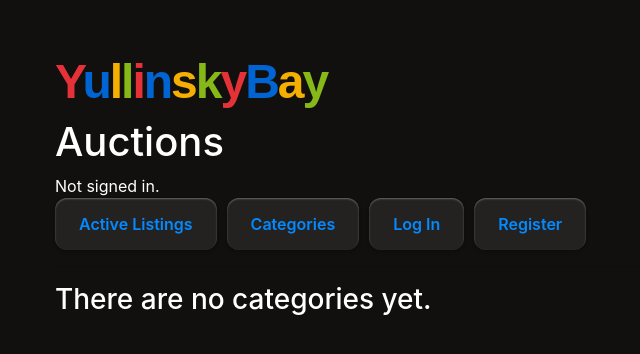
After one commit to Yullinsky/commerce, a Django app: page /category-list in a window 1280 px wide. The commit adds this page. Shown: the top 354 px of the page, without its empty margins (1-641 px from the left). Run offline with Django 3.2, Linux system fonts and the light colour scheme; some libraries are stand-ins or nearby versions.

Commit message:
some shit

```diff
--- /dev/null
+++ b/auctions/templates/auctions/category-list.html
@@ -0,0 +1,16 @@
+{% extends "auctions/layout.html" %}
+
+{% block body%}
+    {% if category_list %}
+        <h2>Categories<h2>
+        <ul>
+            {% for category in category_list %}
+                <li>
+                    <a href="{% url 'category' category %}">{{ category }}</a>
+                </li>
+            {% endfor%}
+        </ul>
+    {% else %}
+        <h3>There are no categories yet.</h3>
+    {% endif %}
+{% endblock %}
--- a/auctions/templates/auctions/layout.html
+++ b/auctions/templates/auctions/layout.html
@@ -22,7 +22,7 @@
                 <a class="nav-link" href="{% url 'index' %}">Active Listings</a>
             </li>
             <li class="nav-item">
-                <a class="nav-link" href="{% url 'categories' %}">Categories</a>
+                <a class="nav-link" href="{% url 'category-list' %}">Categories</a>
             </li>
             {% if user.is_authenticated %}
                 <li class="nav-item">
--- a/auctions/urls.py
+++ b/auctions/urls.py
@@ -13,5 +13,6 @@ urlpatterns = [
     path("wishlist/<int:listing_id>/", views.toggle_wishlist, name="toggle_wishlist"),
     path("listing/<int:listing_id>/bid/", views.place_bid, name="place_bid"),
     path("listing/<int:listing_id>/comment/", views.add_comment, name="add_comment"),
-    path("categories", views.categories, name="categories"),
+    path("category-list", views.category_list, name="category-list"),
+    path("categories/<str:category_name>/", views.category_view, name="category"),
 ]
--- a/auctions/views.py
+++ b/auctions/views.py
@@ -67,8 +67,18 @@ def register(request):
     else:
         return render(request, "auctions/register.html")
 
-def categories(request):
-    return render(request, "auctions/categories.html")
+def category_list(request):
+    category_list = Listing.objects.values_list('category', flat=True).distinct()
+    return render (request, "auctions/category-list.html",{
+        "category-list": category_list
+    })
+
+def category_view(request, category_name):
+    listings = Listing.objects.filter(category=category_name, is_active=True)
+    return render(request, "auctions/category.html",{
+        "category": category_name,
+        "listings": listings
+    })
 
 def create_listing(request):
     if request.method == "POST":
```
Also changed, not shown: auctions/templates/auctions/categories.html (deleted, +0 -15 lines), auctions/templates/auctions/category.html (added).
